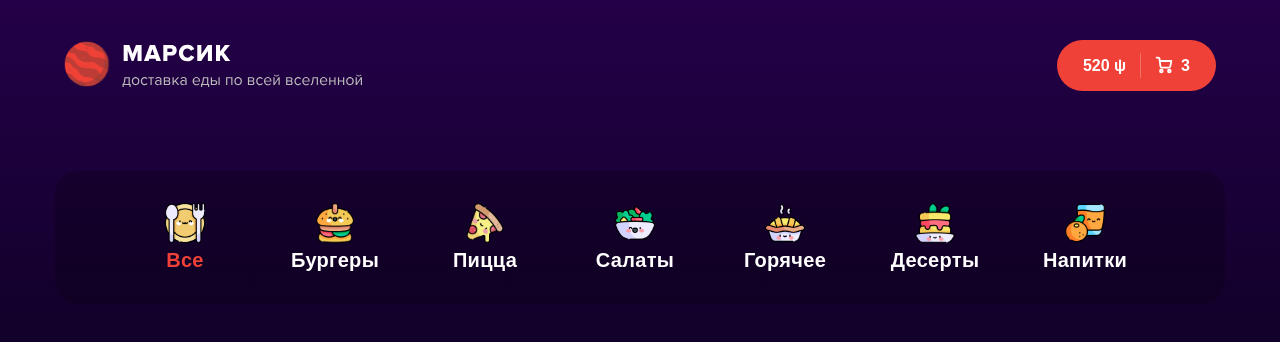
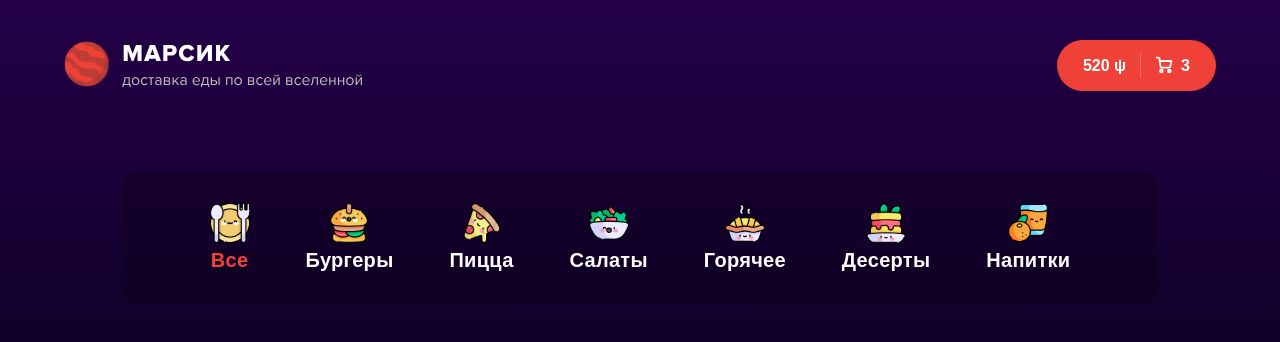
Before and after one commit to kejjero/mars-food, a React (Create React App) app: page / in a window 1280 px wide. Shown: the top 342 px of the page. Built offline with nearby package versions, Linux system fonts and the light colour scheme; no server answers.

Commit message:
fix: fixed styles

```diff
--- a/src/scss/components/_categories.scss
+++ b/src/scss/components/_categories.scss
@@ -1,18 +1,16 @@
 @import '../variables.scss';
 
 .categories {
+  width: $container-width;
   ul {
-    display: grid;
-    grid-template-columns: repeat(7, 150px);
-    grid-template-rows: 1fr;
+    display: flex;
+    width: 100%;
     justify-content: space-around;
-    background: rgba(0, 0, 0, 0.2);
-    border-radius: 23px;
+    background-color: rgba(0, 0, 0, 0.2);
+    border-radius: 17px;
     padding: 32px 60px;
 
     li {
-      border-radius: 30px;
-      margin-right: 10px;
       font-weight: bold;
       cursor: pointer;
       display: flex;
@@ -20,10 +18,6 @@
       justify-content: space-between;
       align-items: center;
       @include noselect();
-
-      &:hover img {
-        top: -7px;
-      }
 
       &.active h2 {
         color: #EF4137;
--- a/src/scss/components/_header.scss
+++ b/src/scss/components/_header.scss
@@ -2,8 +2,16 @@
 
 .header {
   padding: 40px 0;
+  width: $container-width;
+  margin: 0 auto;
+
+  .header__search {
+    width: 300px;
+  }
 
   .container {
+    width: 100%;
+    position: relative;
     display: flex;
     align-items: center;
     justify-content: space-between;
--- a/src/scss/components/_pizza-block.scss
+++ b/src/scss/components/_pizza-block.scss
@@ -1,7 +1,6 @@
 @import '../variables.scss';
 
 .pizza-block {
-  width: 240px;
   text-align: center;
   margin-bottom: 65px;
   animation: opacity-block ease-in-out 0.3s;
@@ -27,7 +26,6 @@
 
   &__image {
     width: 200px;
-    margin-bottom: 20px;
   }
 
   &__title {
```
